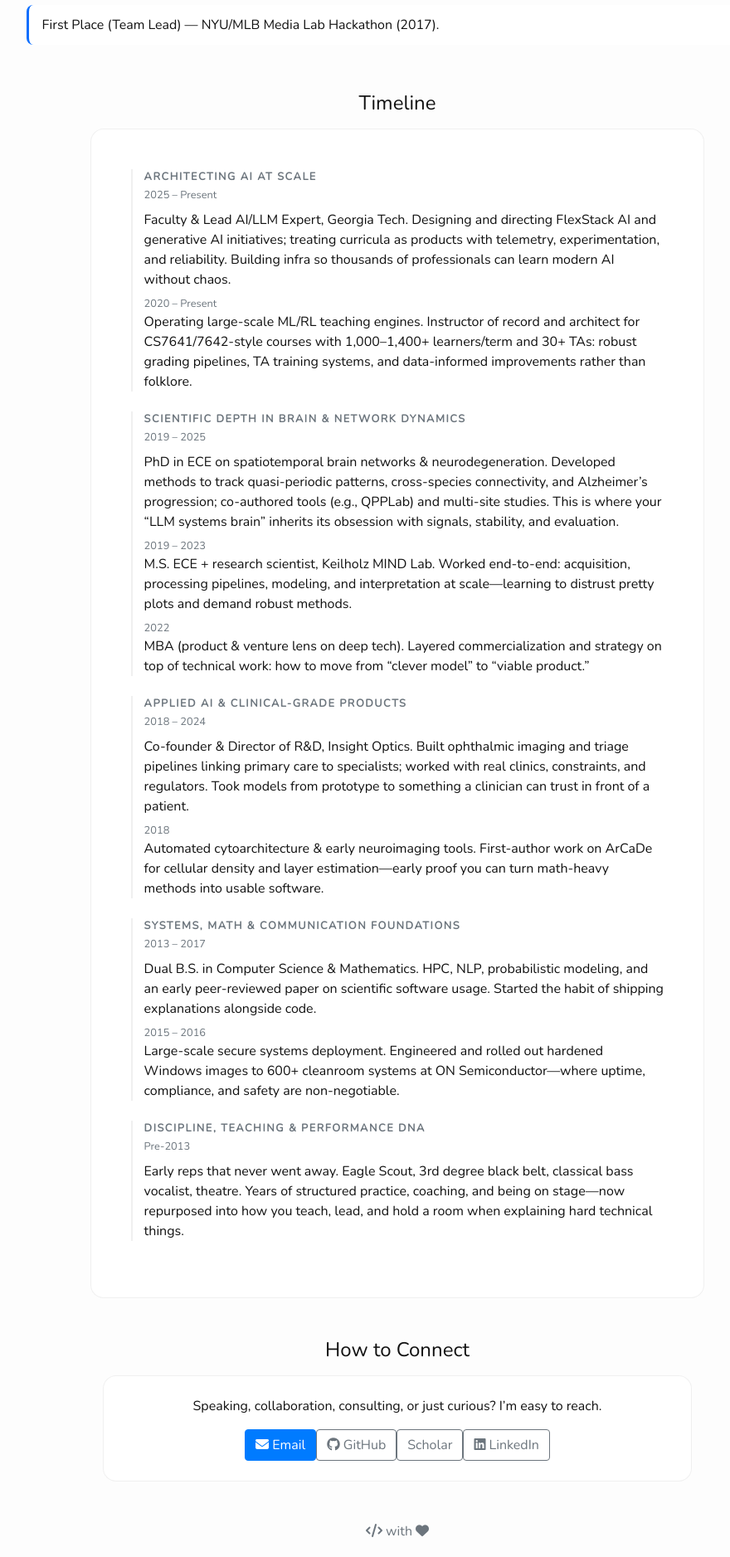
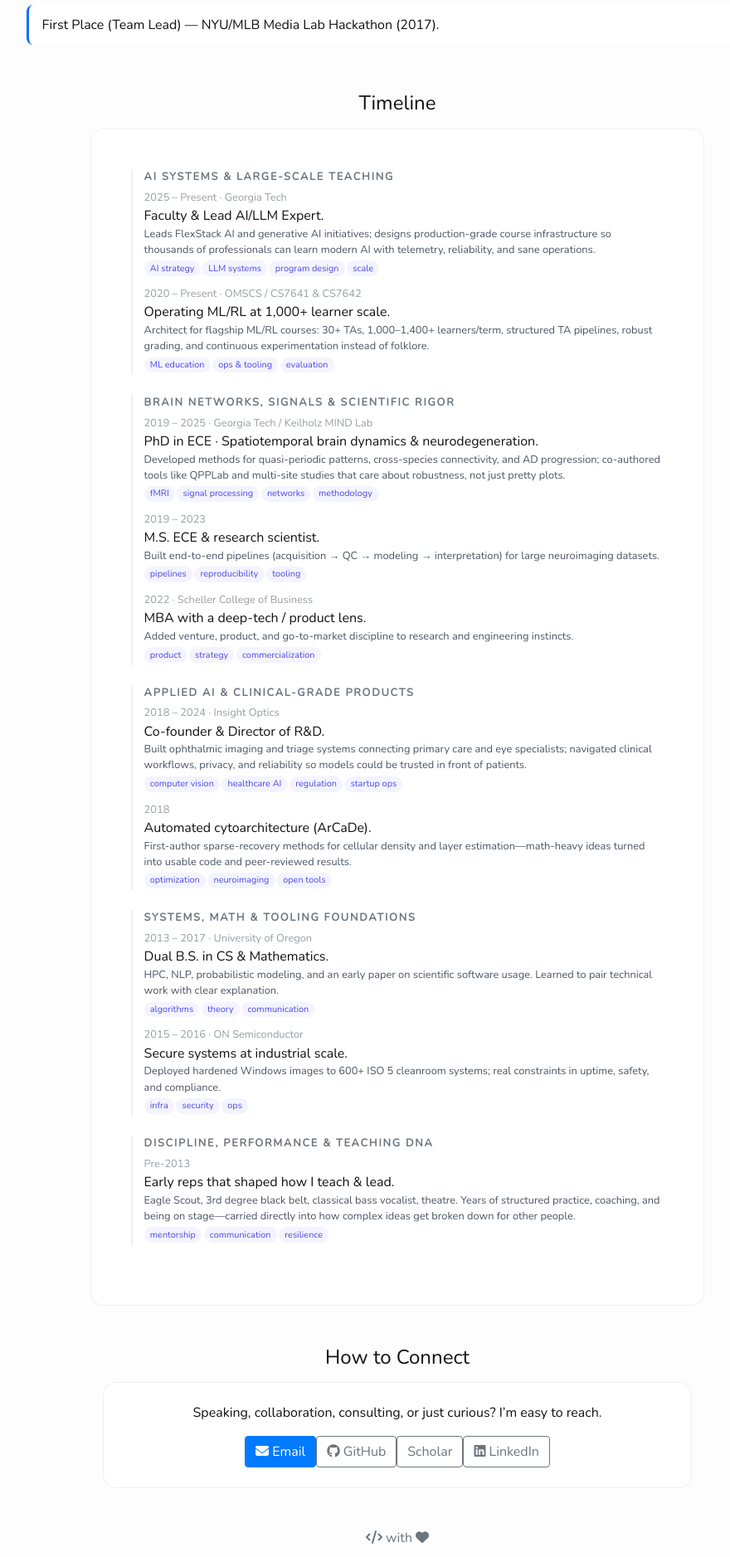
Before and after one commit to tjlagrow/tjlagrow.github.io, a Jekyll site: the page built from index.html, in a window 1280 px wide. Shown: the part 1966-3843 px from the top of the page at 83% size, without its empty margins (161-1041 px from the left). Built offline with Jekyll 4.4.1, drawn with Linux system fonts in a browser that asks for light colours; nearby versions of some CDN libraries; a style sheet for code colours, icons or effects is not loaded.

Commit message:
timeline 3

```diff
--- a/index.html
+++ b/index.html
@@ -221,118 +221,196 @@ portal:
     <div class="col-lg-8 mx-auto glass p-4 p-md-5">
       <div class="timeline">
 
-        <!-- Stage 1: Architecting AI at Scale -->
+        <!-- Stage 1: AI Systems & Large-Scale Teaching -->
         <div class="timeline-stage">
           <div class="timeline-stage-label text-uppercase small text-muted">
-            Architecting AI at Scale
+            AI Systems & Large-Scale Teaching
           </div>
-          <div class="small text-muted mb-1">2025 – Present</div>
+
           <div class="timeline-item">
-            <div>
-              <strong>Faculty & Lead AI/LLM Expert, Georgia Tech.</strong>
-              Designing and directing FlexStack AI and generative AI initiatives; treating curricula as products with telemetry,
-              experimentation, and reliability. Building infra so thousands of professionals can learn modern AI without chaos.
+            <div class="timeline-meta small text-muted">
+              2025 – Present · Georgia Tech
+            </div>
+            <div class="timeline-title">
+              <strong>Faculty & Lead AI/LLM Expert.</strong>
+            </div>
+            <div class="timeline-body small">
+              Leads FlexStack AI and generative AI initiatives; designs production-grade course infrastructure
+              so thousands of professionals can learn modern AI with telemetry, reliability, and sane operations.
+            </div>
+            <div class="timeline-tags small">
+              <span>AI strategy</span><span>LLM systems</span><span>program design</span><span>scale</span>
             </div>
           </div>
+
           <div class="timeline-item">
-            <div class="small text-muted">2020 – Present</div>
-            <div>
-              <strong>Operating large-scale ML/RL teaching engines.</strong>
-              Instructor of record and architect for CS7641/7642-style courses with 1,000–1,400+ learners/term and 30+ TAs:
-              robust grading pipelines, TA training systems, and data-informed improvements rather than folklore.
+            <div class="timeline-meta small text-muted">
+              2020 – Present · OMSCS / CS7641 & CS7642
+            </div>
+            <div class="timeline-title">
+              <strong>Operating ML/RL at 1,000+ learner scale.</strong>
+            </div>
+            <div class="timeline-body small">
+              Architect for flagship ML/RL courses: 30+ TAs, 1,000–1,400+ learners/term, structured TA pipelines,
+              robust grading, and continuous experimentation instead of folklore.
+            </div>
+            <div class="timeline-tags small">
+              <span>ML education</span><span>ops & tooling</span><span>evaluation</span>
             </div>
           </div>
         </div>
 
-        <!-- Stage 2: Scientific Depth in Brain & Network Dynamics -->
-        <div class="timeline-stage mt-4">
+        <!-- Stage 2: Brain Networks, Signals & Scientific Rigor -->
+        <div class="timeline-stage">
           <div class="timeline-stage-label text-uppercase small text-muted">
-            Scientific Depth in Brain & Network Dynamics
+            Brain Networks, Signals & Scientific Rigor
           </div>
-          <div class="small text-muted mb-1">2019 – 2025</div>
+
           <div class="timeline-item">
-            <div>
-              <strong>PhD in ECE on spatiotemporal brain networks & neurodegeneration.</strong>
-              Developed methods to track quasi-periodic patterns, cross-species connectivity, and Alzheimer’s progression;
-              co-authored tools (e.g., QPPLab) and multi-site studies. This is where your “LLM systems brain” inherits
-              its obsession with signals, stability, and evaluation.
+            <div class="timeline-meta small text-muted">
+              2019 – 2025 · Georgia Tech / Keilholz MIND Lab
+            </div>
+            <div class="timeline-title">
+              <strong>PhD in ECE · Spatiotemporal brain dynamics & neurodegeneration.</strong>
+            </div>
+            <div class="timeline-body small">
+              Developed methods for quasi-periodic patterns, cross-species connectivity, and AD progression;
+              co-authored tools like QPPLab and multi-site studies that care about robustness, not just pretty plots.
+            </div>
+            <div class="timeline-tags small">
+              <span>fMRI</span><span>signal processing</span><span>networks</span><span>methodology</span>
             </div>
           </div>
+
           <div class="timeline-item">
-            <div class="small text-muted">2019 – 2023</div>
-            <div>
-              <strong>M.S. ECE + research scientist, Keilholz MIND Lab.</strong>
-              Worked end-to-end: acquisition, processing pipelines, modeling, and interpretation at scale—learning to distrust
-              pretty plots and demand robust methods.
+            <div class="timeline-meta small text-muted">
+              2019 – 2023
+            </div>
+            <div class="timeline-title">
+              <strong>M.S. ECE & research scientist.</strong>
+            </div>
+            <div class="timeline-body small">
+              Built end-to-end pipelines (acquisition → QC → modeling → interpretation) for large neuroimaging datasets.
+            </div>
+            <div class="timeline-tags small">
+              <span>pipelines</span><span>reproducibility</span><span>tooling</span>
             </div>
           </div>
+
           <div class="timeline-item">
-            <div class="small text-muted">2022</div>
-            <div>
-              <strong>MBA (product & venture lens on deep tech).</strong>
-              Layered commercialization and strategy on top of technical work: how to move from “clever model” to “viable product.”
+            <div class="timeline-meta small text-muted">
+              2022 · Scheller College of Business
+            </div>
+            <div class="timeline-title">
+              <strong>MBA with a deep-tech / product lens.</strong>
+            </div>
+            <div class="timeline-body small">
+              Added venture, product, and go-to-market discipline to research and engineering instincts.
+            </div>
+            <div class="timeline-tags small">
+              <span>product</span><span>strategy</span><span>commercialization</span>
             </div>
           </div>
         </div>
 
         <!-- Stage 3: Applied AI & Clinical-Grade Products -->
-        <div class="timeline-stage mt-4">
+        <div class="timeline-stage">
           <div class="timeline-stage-label text-uppercase small text-muted">
             Applied AI & Clinical-Grade Products
           </div>
-          <div class="small text-muted mb-1">2018 – 2024</div>
+
           <div class="timeline-item">
-            <div>
-              <strong>Co-founder & Director of R&D, Insight Optics.</strong>
-              Built ophthalmic imaging and triage pipelines linking primary care to specialists; worked with real clinics,
-              constraints, and regulators. Took models from prototype to something a clinician can trust in front of a patient.
+            <div class="timeline-meta small text-muted">
+              2018 – 2024 · Insight Optics
+            </div>
+            <div class="timeline-title">
+              <strong>Co-founder & Director of R&D.</strong>
+            </div>
+            <div class="timeline-body small">
+              Built ophthalmic imaging and triage systems connecting primary care and eye specialists; navigated
+              clinical workflows, privacy, and reliability so models could be trusted in front of patients.
+            </div>
+            <div class="timeline-tags small">
+              <span>computer vision</span><span>healthcare AI</span><span>regulation</span><span>startup ops</span>
             </div>
           </div>
+
           <div class="timeline-item">
-            <div class="small text-muted">2018</div>
-            <div>
-              <strong>Automated cytoarchitecture & early neuroimaging tools.</strong>
-              First-author work on ArCaDe for cellular density and layer estimation—early proof you can turn math-heavy methods
-              into usable software.
+            <div class="timeline-meta small text-muted">
+              2018
+            </div>
+            <div class="timeline-title">
+              <strong>Automated cytoarchitecture (ArCaDe).</strong>
+            </div>
+            <div class="timeline-body small">
+              First-author sparse-recovery methods for cellular density and layer estimation—math-heavy ideas
+              turned into usable code and peer-reviewed results.
+            </div>
+            <div class="timeline-tags small">
+              <span>optimization</span><span>neuroimaging</span><span>open tools</span>
             </div>
           </div>
         </div>
 
-        <!-- Stage 4: Systems, Math & Communication Foundations -->
-        <div class="timeline-stage mt-4">
+        <!-- Stage 4: Systems, Math & Tooling Foundations -->
+        <div class="timeline-stage">
           <div class="timeline-stage-label text-uppercase small text-muted">
-            Systems, Math & Communication Foundations
+            Systems, Math & Tooling Foundations
           </div>
-          <div class="small text-muted mb-1">2013 – 2017</div>
+
           <div class="timeline-item">
-            <div>
-              <strong>Dual B.S. in Computer Science & Mathematics.</strong>
-              HPC, NLP, probabilistic modeling, and an early peer-reviewed paper on scientific software usage. Started the habit
-              of shipping explanations alongside code.
+            <div class="timeline-meta small text-muted">
+              2013 – 2017 · University of Oregon
+            </div>
+            <div class="timeline-title">
+              <strong>Dual B.S. in CS & Mathematics.</strong>
+            </div>
+            <div class="timeline-body small">
+              HPC, NLP, probabilistic modeling, and an early paper on scientific software usage. Learned to pair
+              technical work with clear explanation.
+            </div>
+            <div class="timeline-tags small">
+              <span>algorithms</span><span>theory</span><span>communication</span>
             </div>
           </div>
+
           <div class="timeline-item">
-            <div class="small text-muted">2015 – 2016</div>
-            <div>
-              <strong>Large-scale secure systems deployment.</strong>
-              Engineered and rolled out hardened Windows images to 600+ cleanroom systems at ON Semiconductor—where uptime,
-              compliance, and safety are non-negotiable.
+            <div class="timeline-meta small text-muted">
+              2015 – 2016 · ON Semiconductor
+            </div>
+            <div class="timeline-title">
+              <strong>Secure systems at industrial scale.</strong>
+            </div>
+            <div class="timeline-body small">
+              Deployed hardened Windows images to 600+ ISO 5 cleanroom systems; real constraints in uptime,
+              safety, and compliance.
+            </div>
+            <div class="timeline-tags small">
+              <span>infra</span><span>security</span><span>ops</span>
             </div>
           </div>
         </div>
 
-        <!-- Stage 5: Discipline, Teaching & Performance DNA -->
-        <div class="timeline-stage mt-4">
+        <!-- Stage 5: Discipline, Performance & Teaching DNA -->
+        <div class="timeline-stage">
           <div class="timeline-stage-label text-uppercase small text-muted">
-            Discipline, Teaching & Performance DNA
+            Discipline, Performance & Teaching DNA
           </div>
-          <div class="small text-muted mb-1">Pre-2013</div>
+
           <div class="timeline-item">
-            <div>
-              <strong>Early reps that never went away.</strong>
+            <div class="timeline-meta small text-muted">
+              Pre-2013
+            </div>
+            <div class="timeline-title">
+              <strong>Early reps that shaped how I teach & lead.</strong>
+            </div>
+            <div class="timeline-body small">
               Eagle Scout, 3rd degree black belt, classical bass vocalist, theatre.
-              Years of structured practice, coaching, and being on stage—now repurposed into how you teach, lead,
-              and hold a room when explaining hard technical things.
+              Years of structured practice, coaching, and being on stage—carried directly into how complex ideas get
+              broken down for other people.
+            </div>
+            <div class="timeline-tags small">
+              <span>mentorship</span><span>communication</span><span>resilience</span>
             </div>
           </div>
         </div>
@@ -343,20 +421,55 @@ portal:
 </section>
 
 <style>
-  .timeline .timeline-item + .timeline-item {
-    margin-top: 0.5rem;
+  .timeline {
+    padding-left: 0;
+    margin-left: 0;
   }
+
   .timeline-stage {
     border-left: 2px solid rgba(0,0,0,0.06);
     padding-left: 0.85rem;
-    margin-bottom: 1.25rem;
+    margin-bottom: 1.5rem;
   }
+
   .timeline-stage-label {
     font-weight: 600;
-    letter-spacing: .12em;
-    margin-bottom: 0.15rem;
+    letter-spacing: 0.14em;
+    margin-bottom: 0.25rem;
+  }
+
+  .timeline-item {
+    margin: 0.35rem 0 0.6rem;
+  }
+
+  .timeline-meta {
+    opacity: 0.7;
+  }
+
+  .timeline-title {
+    margin-bottom: 0.05rem;
+  }
+
+  .timeline-body {
+    color: #4b5563;
+  }
+
+  .timeline-tags {
+    margin-top: 0.15rem;
+  }
+
+  .timeline-tags span {
+    display: inline-block;
+    padding: 0.08rem 0.45rem;
+    margin: 0 0.15rem 0.15rem 0;
+    border-radius: 999px;
+    background: #f3f4ff;
+    color: #4f46e5;
+    font-size: 0.68rem;
+    font-weight: 500;
   }
 </style>
+
 
 
 
```
